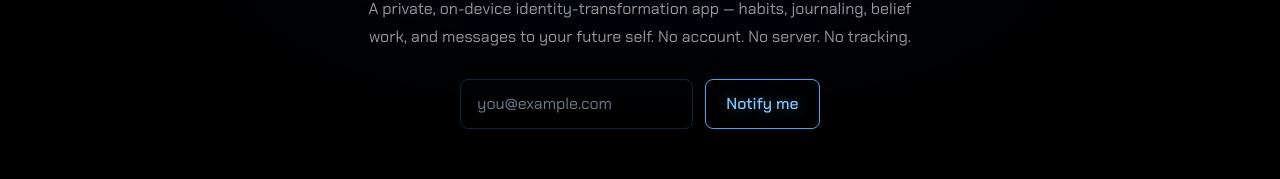
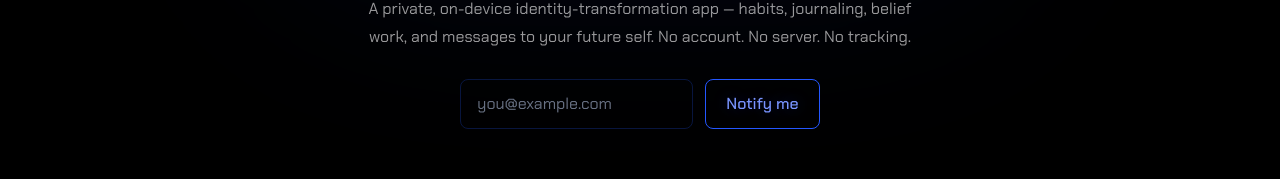
Before and after one commit to savtech-AlterX/AlterXtra, a Next.js app in the folder website/: page / in a window 1280 px wide. Shown: the part 437-616 px from the top of the page. Built offline with nearby package versions, Linux system fonts and the light colour scheme; no server answers.

Commit message:
Align website palette with AlterX electric blue

```diff
--- a/website/app/globals.css
+++ b/website/app/globals.css
@@ -2,14 +2,14 @@
 
 :root {
   --background: #000000;
-  --panel: rgba(0, 0, 0, 0.82);
-  --foreground: #f1f2f3;
-  --text-secondary: #8fa3b8;
-  --text-muted: #6b7a8c;
-  --glow: #3da8f5;
-  --glow-strong: #88cbfc;
-  --border: rgba(61, 168, 245, 0.5);
-  --border-dim: rgba(61, 168, 245, 0.22);
+  --panel: rgba(3, 5, 12, 0.94);
+  --foreground: #f4f5f8;
+  --text-secondary: #a0a8ba;
+  --text-muted: #687184;
+  --glow: #2457ff;
+  --glow-strong: #7894ff;
+  --border: rgba(36, 87, 255, 0.58);
+  --border-dim: rgba(36, 87, 255, 0.24);
   --success: #3fe08a;
   --danger: #ff4d5e;
 }
@@ -36,12 +36,12 @@ body {
 }
 
 .glow-text {
-  text-shadow: 0 0 12px rgba(61, 168, 245, 0.45);
+  text-shadow: 0 0 16px rgba(36, 87, 255, 0.32);
 }
 
 .glow-panel {
   background: var(--panel);
   border: 1px solid var(--border);
-  border-radius: 1rem;
-  box-shadow: 0 0 24px rgba(61, 168, 245, 0.08);
+  border-radius: 0.5rem;
+  box-shadow: 0 0 28px rgba(36, 87, 255, 0.07);
 }
```
